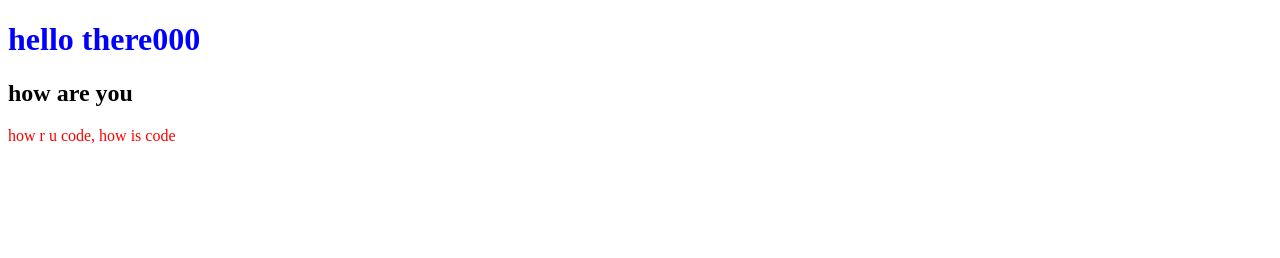
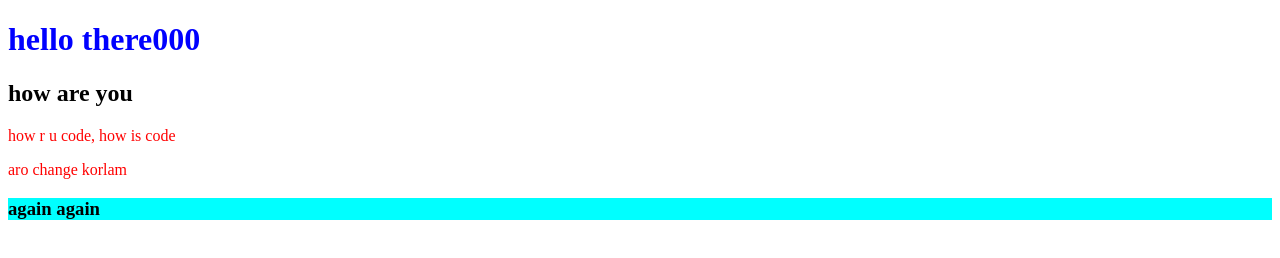
Before and after one commit to saadamin170046/repo-3-july, a plain HTML site: page index.html in a window 1280 px wide. Drawn offline with Linux system fonts and the light colour scheme.

Commit message:
onk change

```diff
--- a/index.html
+++ b/index.html
@@ -11,5 +11,7 @@
     <h1>hello there000</h1>
     <h2>how are you</h2>
     <p>how r u code, how is code</p>
+    <p>aro change korlam</p>
+    <h3>again again</h3>
 </body>
 </html>
--- a/style.css
+++ b/style.css
@@ -4,3 +4,6 @@ p{
 h1{
     color: blue;
 }
+h3{
+    background-color: aqua;
+}
```
